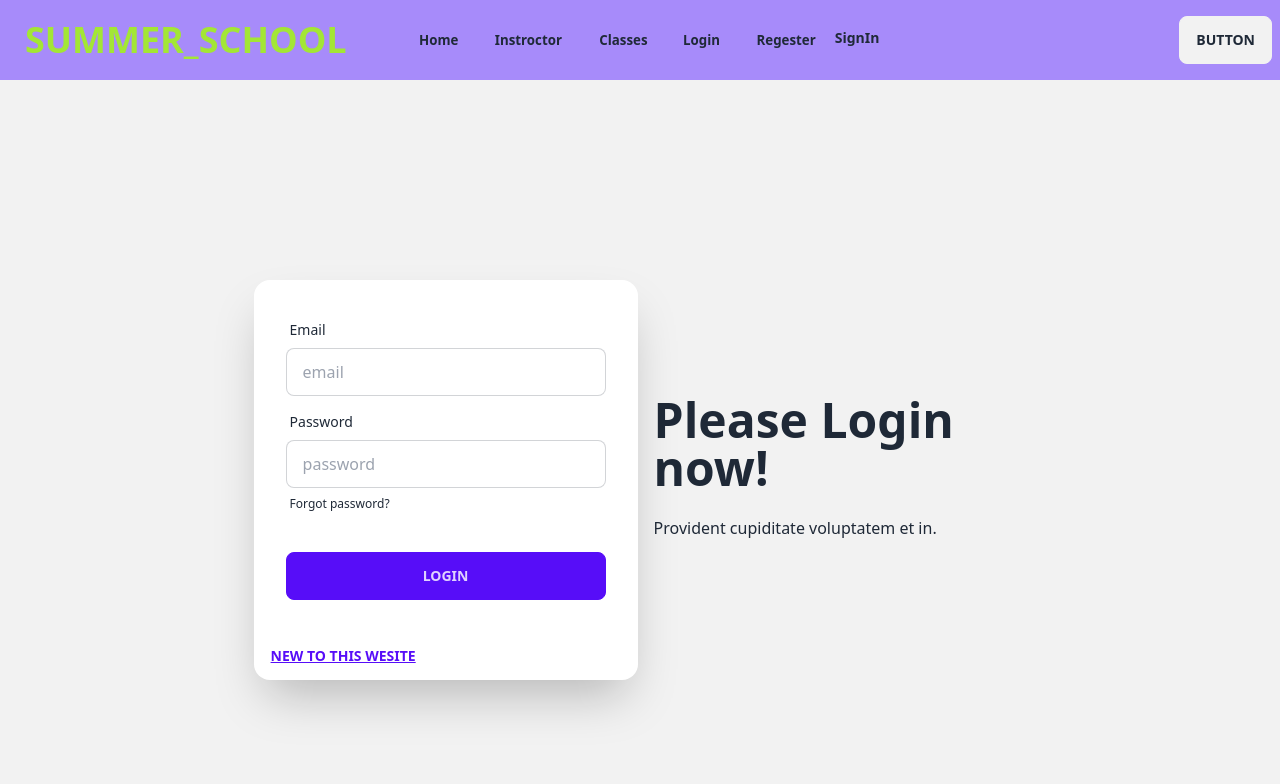
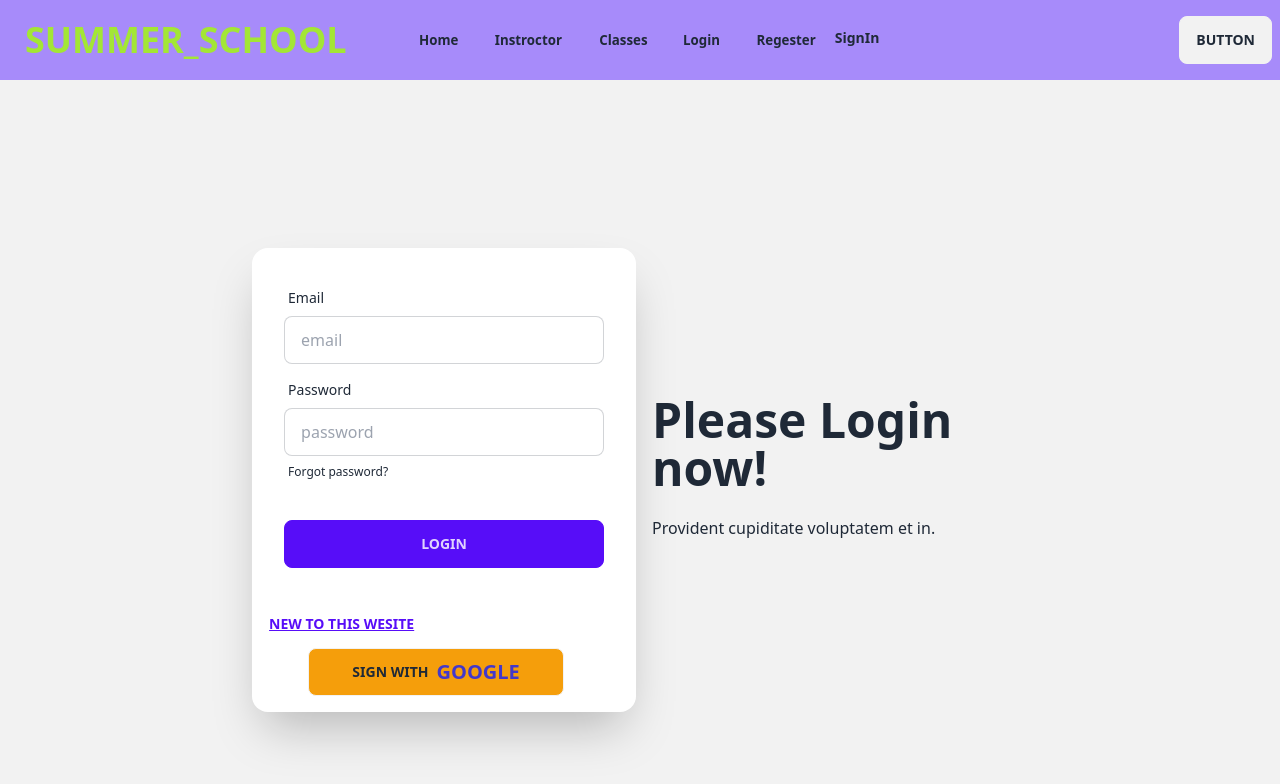
Before and after one commit to jeetovi/Summer-School-Camp-Client, a React (Vite) app: page /login in a window 1280 px wide. Shown: the top 784 px of the page. Built offline with nearby package versions, Linux system fonts and the light colour scheme; no server answers.

Commit message:
google signin  section  complete

```diff
--- a/src/Components/PrivetRouter/AuthPorvidets.jsx
+++ b/src/Components/PrivetRouter/AuthPorvidets.jsx
@@ -26,7 +26,7 @@ const AuthPorvidets = ({ children }) => {
     return signInWithEmailAndPassword(auth, email, password);
   };
 //   google sign
-const signIn = (email,password) => {
+const signInGoogle = () => {
     return signInWithPopup(auth, googleAuthProvider)
 }
 
@@ -51,7 +51,7 @@ const signIn = (email,password) => {
     SignIn,
     logOut,
     loding,
-    signIn
+    signInGoogle
   };
 
   return <AuthContex.Provider value={authInfo}>{children}</AuthContex.Provider>;
--- a/src/Components/Regesters/Login.jsx
+++ b/src/Components/Regesters/Login.jsx
@@ -3,7 +3,7 @@ import { Link } from "react-router-dom";
 import { AuthContex } from "../PrivetRouter/AuthPorvidets";
 
 const Login = () => {
-    const {SignIn} = useContext(AuthContex)
+    const {SignIn, signInGoogle} = useContext(AuthContex)
   const handleLogin = (event) => {
     event.preventDefault();
     const form = event.target;
@@ -25,6 +25,21 @@ const Login = () => {
       });
   };
 
+   const handleGoogle = () => {
+    signInGoogle
+    .then((userCredential) => {
+        // Signed in
+        const user = userCredential.user;
+        console.log(user)
+
+        // ...
+      })
+      .catch((error) => {
+        console.log(error)
+
+        // ..
+      });
+   }
   return (
     <div>
       <div className="hero min-h-screen bg-base-200">
@@ -75,6 +90,9 @@ const Login = () => {
                 New to this wesite
               </button>
             </Link>
+            <div className=" ml-14 mb-4">
+            <button onClick={handleGoogle} className="btn mr-5 btn-wide font-bold  bg-amber-500">Sign with  <span className="text-xl text-indigo-700">Google</span></button>
+            </div>
           </div>
         </div>
       </div>
```
